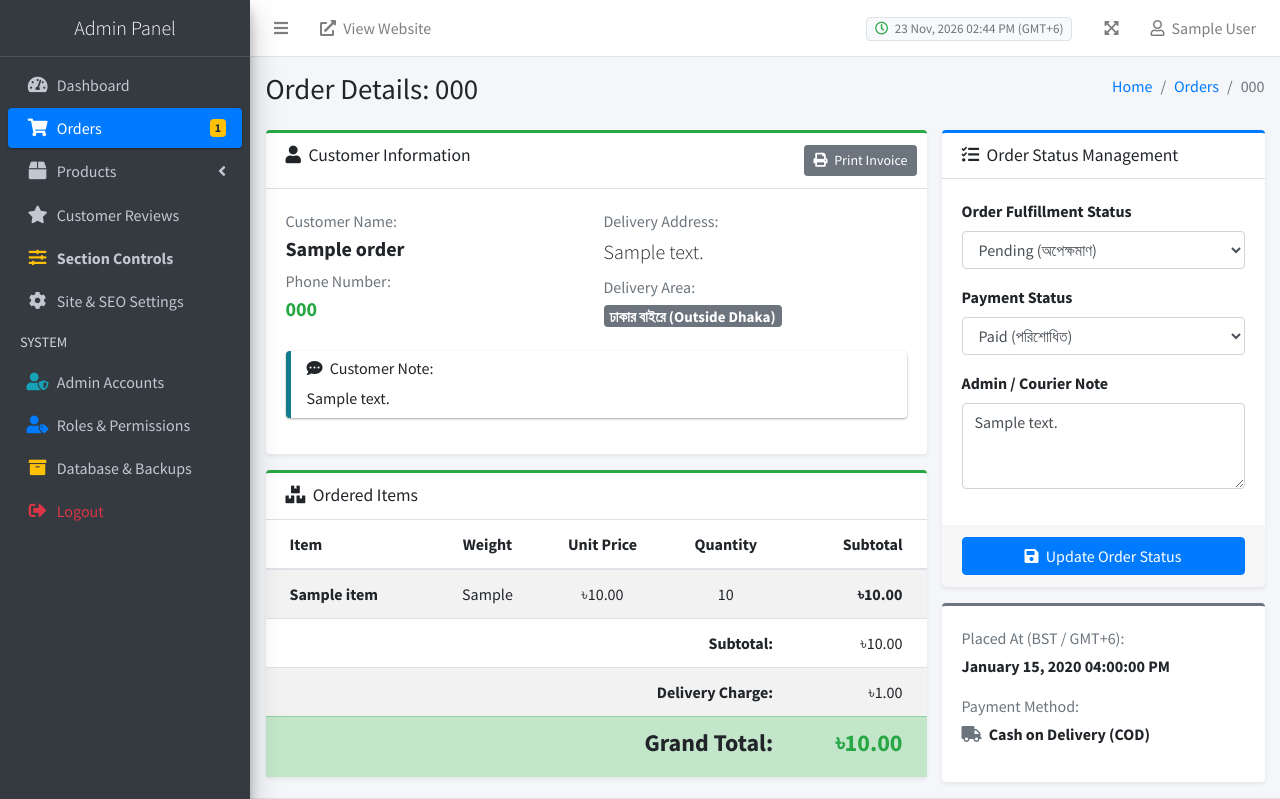
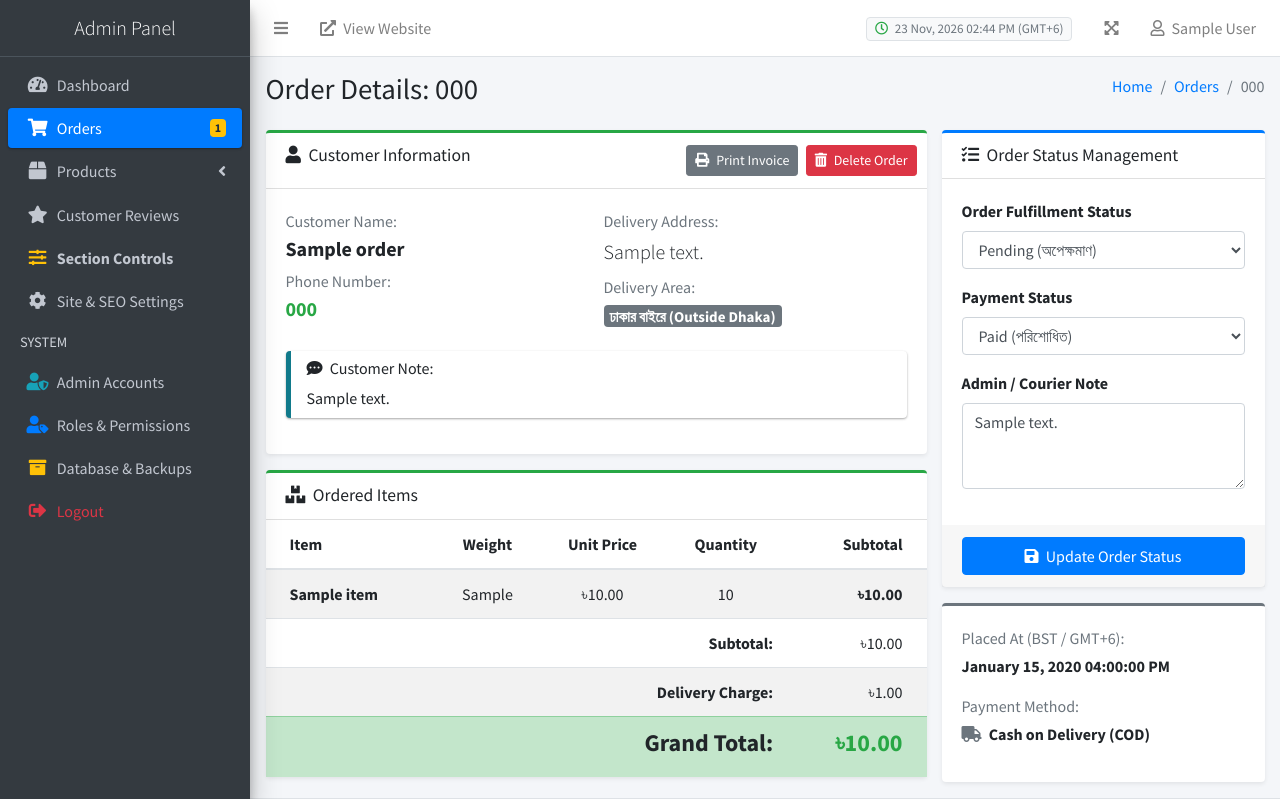
Before and after one commit to bdnahid55/single-product-landing-website, a Laravel app: page /admin/orders/1 in a window 1280 px wide. Shown: the top 799 px of the page. Run offline with Laravel 12, Linux system fonts and the light colour scheme; a user stored in the database is signed in; tables that the repository leaves empty hold one stand-in row (values such as "Sample post"); parts of the project's set-up code (start-up, migrations or seed data) failed here and were passed over; some libraries are stand-ins or nearby versions.

Commit message:
version 1, revision 33

```diff
--- a/app/Http/Controllers/Admin/OrderController.php
+++ b/app/Http/Controllers/Admin/OrderController.php
@@ -63,4 +63,25 @@ class OrderController extends Controller
         $settings = Setting::getAllSettings();
         return view('admin.orders.invoice', compact('order', 'settings'));
     }
+
+    /**
+     * Remove the specified order from storage.
+     */
+    public function destroy(Order $order)
+    {
+        $orderNumber = $order->order_number;
+
+        // Cascade delete associated items
+        $order->items()->delete();
+
+        // Delete order record
+        $order->delete();
+
+        if (url()->previous() === route('admin.orders.show', $order->id)) {
+            return redirect()->route('admin.orders.index')
+                ->with('success', "অর্ডার #{$orderNumber} সফলভাবে ডিলিট করা হয়েছে (Order deleted successfully).");
+        }
+
+        return back()->with('success', "অর্ডার #{$orderNumber} সফলভাবে ডিলিট করা হয়েছে (Order deleted successfully).");
+    }
 }
--- a/resources/views/admin/orders/show.blade.php
+++ b/resources/views/admin/orders/show.blade.php
@@ -16,9 +16,16 @@
       <div class="card-header">
         <h3 class="card-title"><i class="fas fa-user mr-1"></i> Customer Information</h3>
         <div class="card-tools">
-          <a href="{{ route('admin.orders.invoice', $order->id) }}" target="_blank" class="btn btn-sm btn-secondary">
+          <a href="{{ route('admin.orders.invoice', $order->id) }}" target="_blank" class="btn btn-sm btn-secondary mr-1">
             <i class="fas fa-print mr-1"></i> Print Invoice
           </a>
+          <form action="{{ route('admin.orders.destroy', $order->id) }}" method="POST" class="d-inline" onsubmit="return confirm('আপনি কি নিশ্চিত যে এই অর্ডারটি (#{{ $order->order_number }}) সম্পূর্ণ ডিলিট করতে চান?');">
+            @csrf
+            @method('DELETE')
+            <button type="submit" class="btn btn-sm btn-danger" title="Delete Order">
+              <i class="fas fa-trash-alt mr-1"></i> Delete Order
+            </button>
+          </form>
         </div>
       </div>
       <div class="card-body">
--- a/routes/web.php
+++ b/routes/web.php
@@ -118,6 +118,8 @@ Route::prefix('admin')->name('admin.')->middleware(['auth', 'admin'])->group(fun
         Route::patch('/orders/{order}/status', [AdminOrderController::class, 'updateStatus'])
             ->middleware('can:update-order-status')
             ->name('orders.update-status');
+        Route::delete('/orders/{order}', [AdminOrderController::class, 'destroy'])
+            ->name('orders.destroy');
         Route::get('/orders/{order}/invoice', [AdminOrderController::class, 'invoice'])->name('orders.invoice');
     });
 
```
Also changed, not shown: resources/views/admin/dashboard.blade.php (+9 -0 lines), resources/views/admin/orders/index.blade.php (+15 -6 lines).
